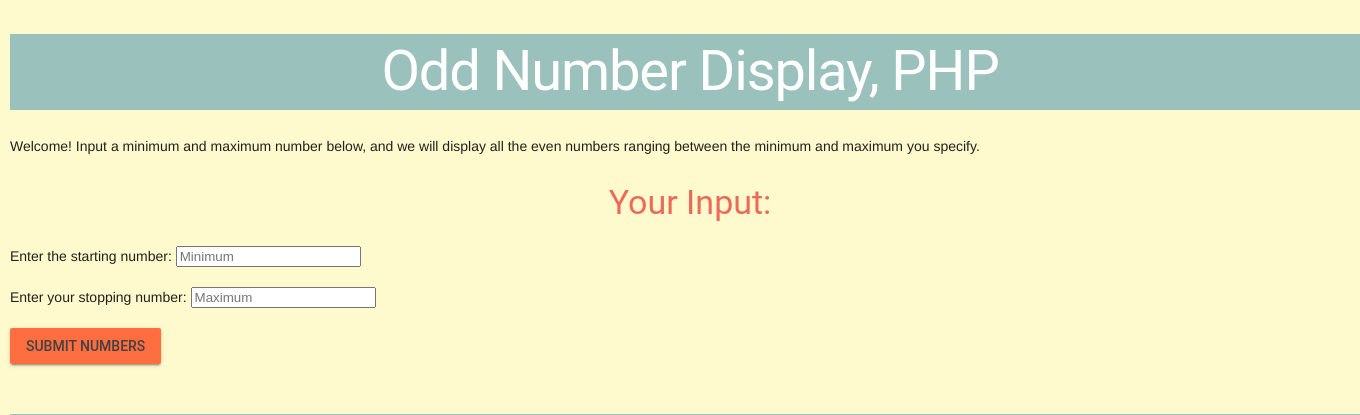
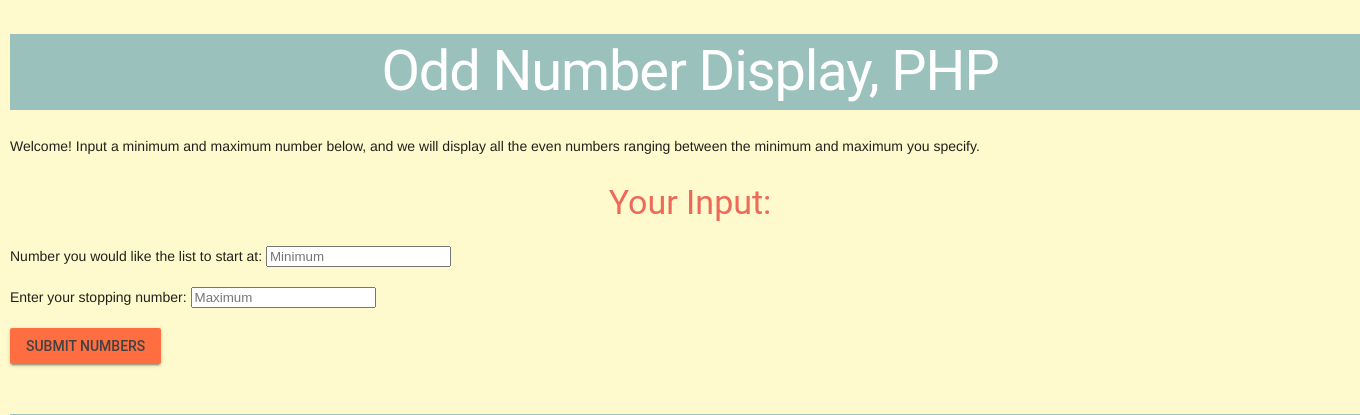
Before and after one commit to ICS20-Programming-ZoiaB/Assign-05-PHP-OddNumberDisplay, a PHP site: page / in a window 1360 px wide; the page is wider, and only the part inside the window is pictured. Shown: the top 415 px of that part. Run offline with PHP 8.4, Linux system fonts and the light colour scheme.

Commit message:
Changed comments

```diff
--- a/index.php
+++ b/index.php
@@ -32,7 +32,8 @@
 
     <!-- Form for user input -->
     <form action="./results.php" method="post" target="results">
-      <label for="min number">Enter the starting number:</label>
+      <label for="min number">Number you would like the list to start at:
+</label>
       <input type="number" step="1" name="min-number" placeholder="Minimum"><br><br>
       <label for="max number">Enter your stopping number:</label>
       <input type="number" step="1" name="max-number" placeholder="Maximum"><br><br>
--- a/results.php
+++ b/results.php
@@ -29,12 +29,12 @@
   else {
     //while loop that specifies the range
     while (($counter >= $minNumber) && ($counter <= $maxNumber)) {
-      //if statement checks for even numbers
+      //if statement checks for even numbers; it uses a line of code that makes sure that the remainder is 1 when the number is divided by 2.
       if (($counter <= $maxNumber) && ($counter % 2 == 1)) {
         $numbers = $numbers . $counter . "<br>";
       }
       $counter = $counter + 1;
-      $message = "Here is a list of all the odd numbers between the minimum and maximum that you entered:<br><br>$numbers";
+      $message = "Here are all the odd numbers between your selected numbers:<br><br>$numbers";
     }
   }
 
```
